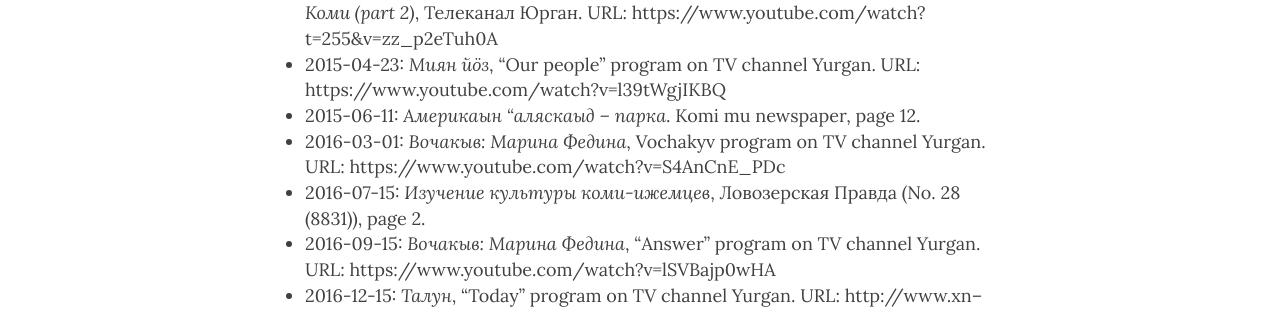
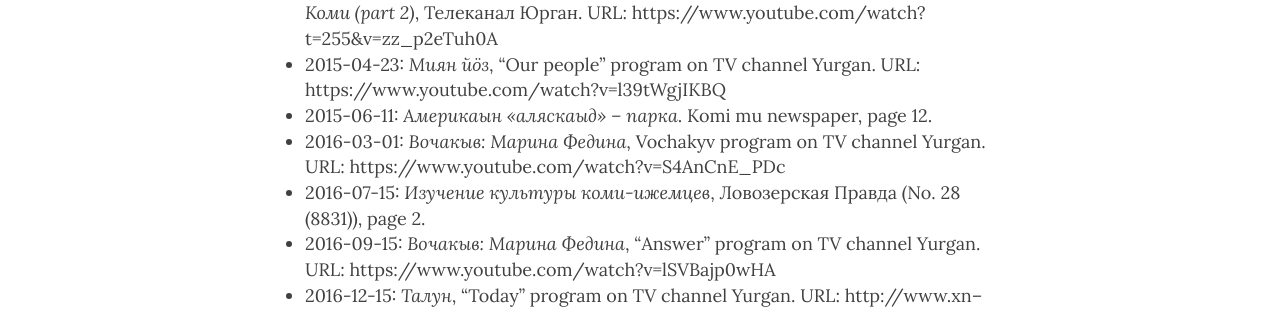
Before and after one commit to langdoc/IKDP, a Jekyll site: the page built from docs/biblio.md, in a window 1280 px wide and 900 px high, scrolled down 2279 px. Shown: the part 156-465 px from the top of the window. Built offline with Jekyll 4.4.1, drawn with Linux system fonts in a browser that asks for light colours; nearby versions of some CDN libraries.

```diff
--- a/docs/biblio.md
+++ b/docs/biblio.md
@@ -35,7 +35,7 @@ There have been at least 8 different TV interviews about the project, but unfort
 - 2015-04-15: *Время новостей. Потомки ижемцев ищут своих родственников в Коми (part 1)*, Телеканал Юрган. URL: https://www.youtube.com/watch?t=255&v=zz_p2eTuh0A
 - 2015-04-15: *Время новостей. Потомки ижемцев ищут своих родственников в Коми (part 2)*, Телеканал Юрган. URL: https://www.youtube.com/watch?t=255&v=zz_p2eTuh0A
 - 2015-04-23: *Миян йӧз*, "Our people" program on TV channel Yurgan. URL: https://www.youtube.com/watch?v=l39tWgjIKBQ
-- 2015-06-11: *Америкаын "аляскаыд -- парка*. Komi mu newspaper, page 12.
+- 2015-06-11: *Америкаын «аляскаыд» -- парка*. Komi mu newspaper, page 12.
 - 2016-03-01: *Вочакыв: Марина Федина*, Vochakyv program on TV channel Yurgan. URL: https://www.youtube.com/watch?v=S4AnCnE_PDc
 - 2016-07-15: *Изучение культуры коми-ижемцев*, Ловозерская Правда (No. 28 (8831)), page 2.
 - 2016-09-15: *Вочакыв: Марина Федина*, "Answer" program on TV channel Yurgan. URL: https://www.youtube.com/watch?v=lSVBajp0wHA
```
